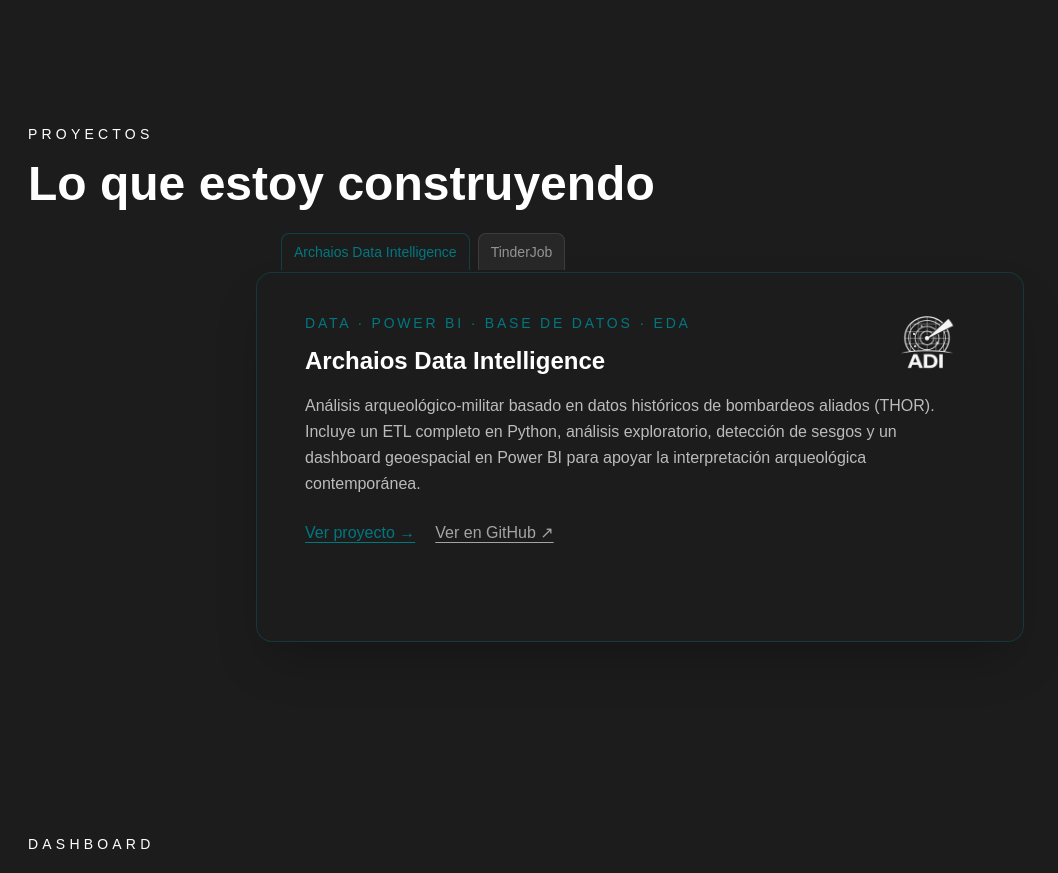
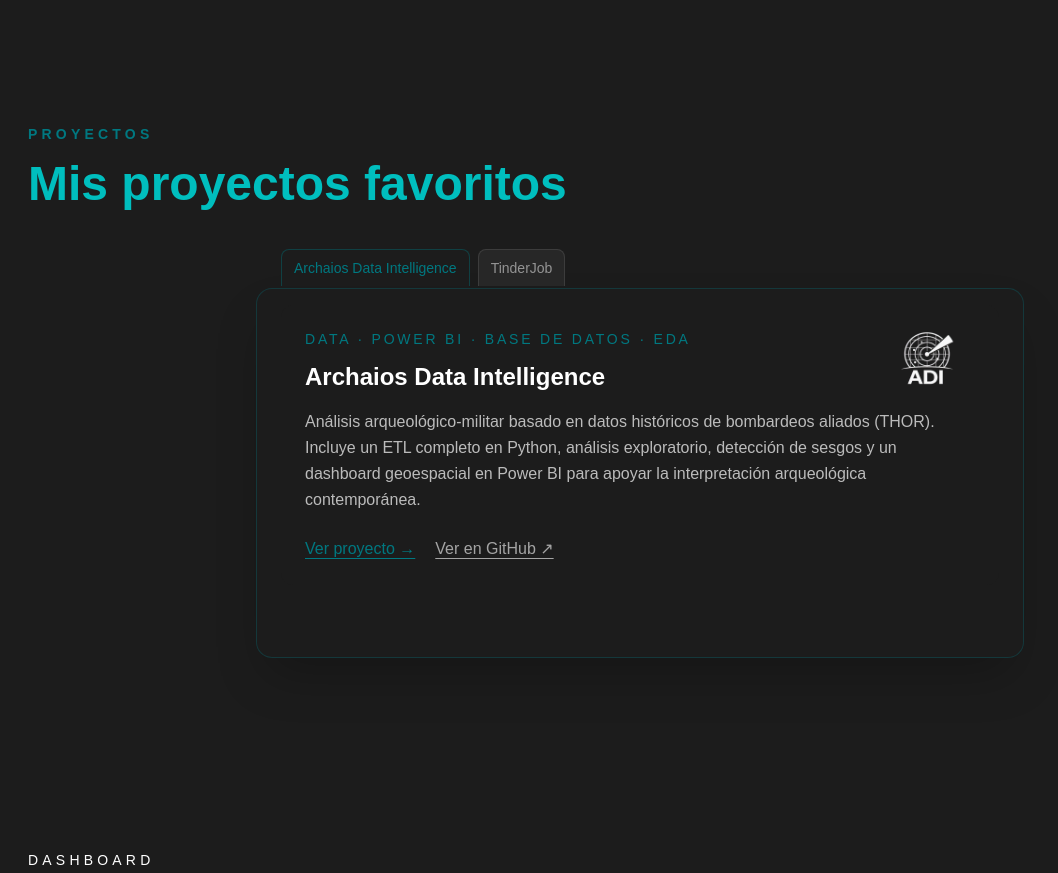
Before and after one commit to HelenDiMo/elena-diaz-beyond-the-resume, a Next.js app: page / in a window 1280 px wide. Shown: the part 3940-4813 px from the top of the page, without its empty margins (0-1058 px from the left). Built offline with nearby package versions, Linux system fonts and the light colour scheme.

Commit message:
feat: mejorar estilo y estructura de los componentes de proyectos

```diff
--- a/src/components/projects/ProjectFolder.tsx
+++ b/src/components/projects/ProjectFolder.tsx
@@ -13,11 +13,13 @@ export default function ProjectFolder({ projects }: ProjectFolderProps) {
   const [selectedProject, setSelectedProject] = useState<Project>(projects[0]);
 
   return (
-    <div className="relative mt-16">
-      <div className="relative mx-auto max-w-3xl"> {/*Anchura de la carpeta*/}
+    <div className="relative mt-20">
+      <div className="relative mx-auto max-w-3xl">
+        {" "}
+        {/*Anchura de la carpeta*/}
         {/* CARPETA */}
         <div className="relative rounded-2xl border border-teal/30 bg-graphite px-6 pb-8 pt-4 shadow-2xl">
-        {/* pt-4 es para tocar el espacio entre la tarjetita perqueña y el folder (parte de arriba)*/}
+          {/* pt-4 es para tocar el espacio entre la tarjetita perqueña y el folder (parte de arriba)*/}
           {/* PESTAÑAS */}
           <div className="absolute -top-10 left-6 flex items-end gap-2">
             {projects.map((project) => {
@@ -41,7 +43,9 @@ export default function ProjectFolder({ projects }: ProjectFolderProps) {
           </div>
 
           {/* CONTENIDO */}
-          <div className="relative min-h-80"> {/* Altura de la Carpeta*/}
+          <div className="relative min-h-80">
+            {" "}
+            {/* Altura de la Carpeta*/}
             <AnimatePresence mode="wait">
               <motion.div
                 key={selectedProject.slug}
--- a/src/components/sections/Projects.tsx
+++ b/src/components/sections/Projects.tsx
@@ -7,12 +7,12 @@ export default function Projects() {
     <section id="projects" className="py-24">
       <Container>
         <div className="max-w-3xl">
-          <p className="text-sm font-medium uppercase tracking-[0.3em]">
+          <p className="text-sm font-bold uppercase tracking-[0.3em] text-teal">
             Proyectos
           </p>
 
-          <h2 className="mt-4 text-4xl font-bold md:text-5xl">
-            Lo que estoy construyendo
+          <h2 className="mt-4 text-4xl font-bold md:text-5xl text-oceanic">
+            Mis proyectos favoritos
           </h2>
 
           {/* <p className="mt-6 text-lg leading-relaxed">
```
